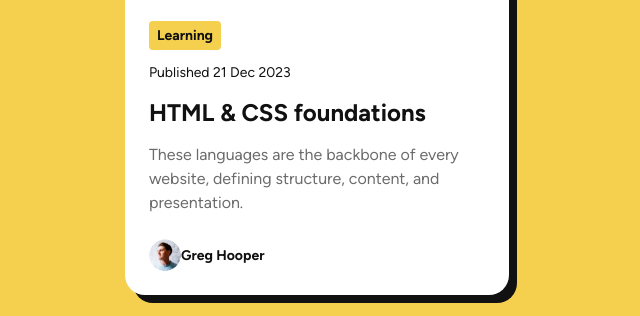
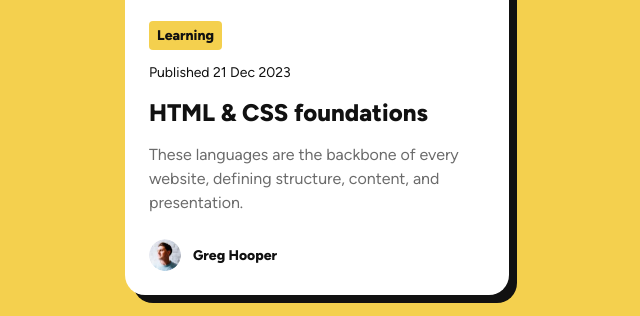
Before and after one commit to MrKB03-creator/blog-preview-card-main, a plain HTML site: page index.html in a window 1280 px wide. Shown: the part 366-682 px from the top of the page, 323-963 px from the left. Drawn offline with Linux system fonts and the light colour scheme.

Commit message:
Changing font weight

```diff
--- a/styles.css
+++ b/styles.css
@@ -68,6 +68,10 @@ body {
     border-radius: 50%;
 }
 
+.avatar-container p {
+    margin-left: 12px;
+}
+
 /*Media Queries*/
 @media screen and (max-width: 450px) {
     .card {
@@ -91,7 +95,7 @@ body {
     font-size: 14px;
     line-height: 150%;
     color: #111111;
-    font-weight: bold;
+    font-weight: 800;
     margin: 0;
 }
 
@@ -107,7 +111,7 @@ body {
     font-size: 24px;
     line-height: 150%;
     color: #111111;
-    font-weight: bold;
+    font-weight: 800;
     margin: 0;
 }
 
```
